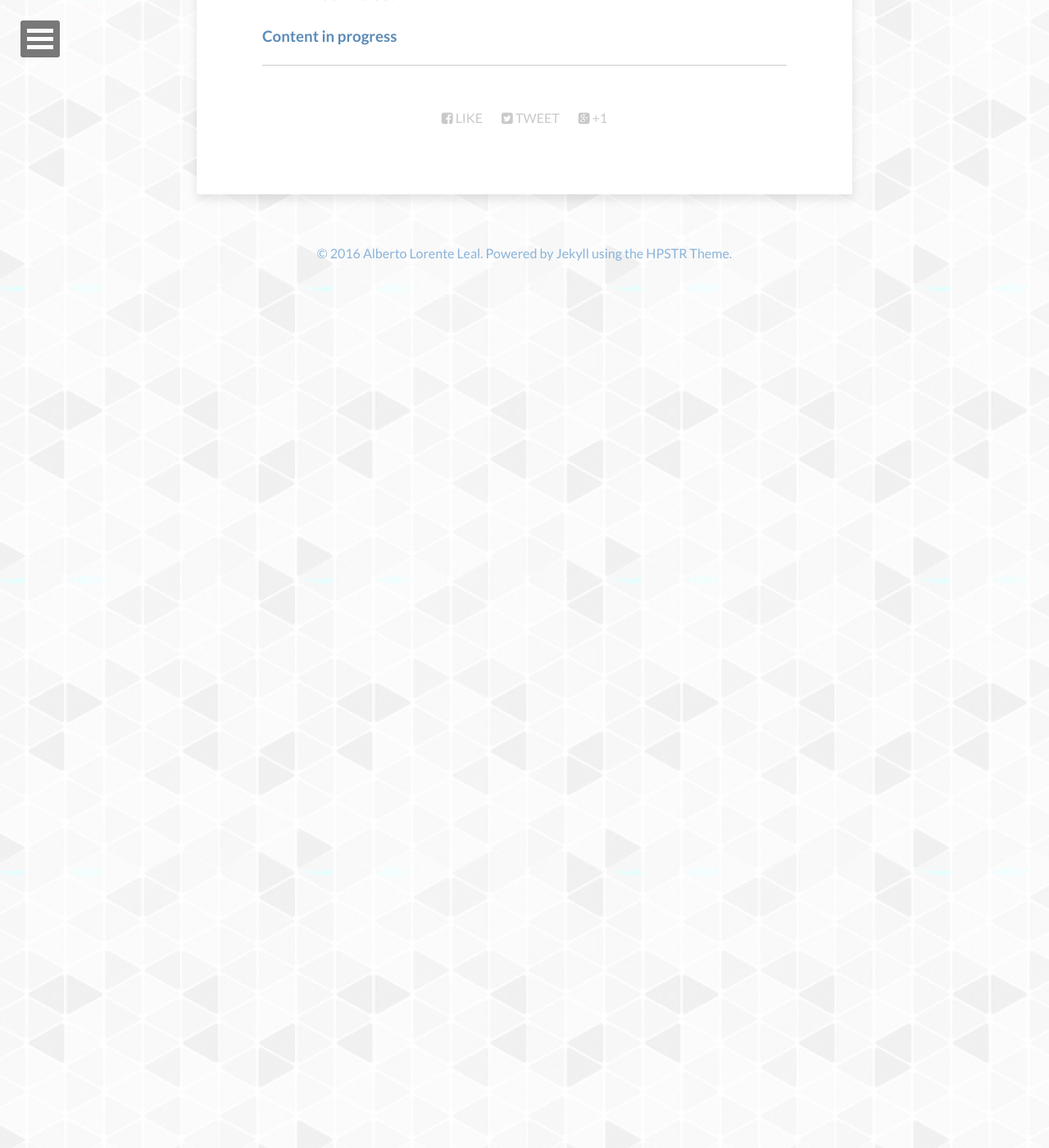
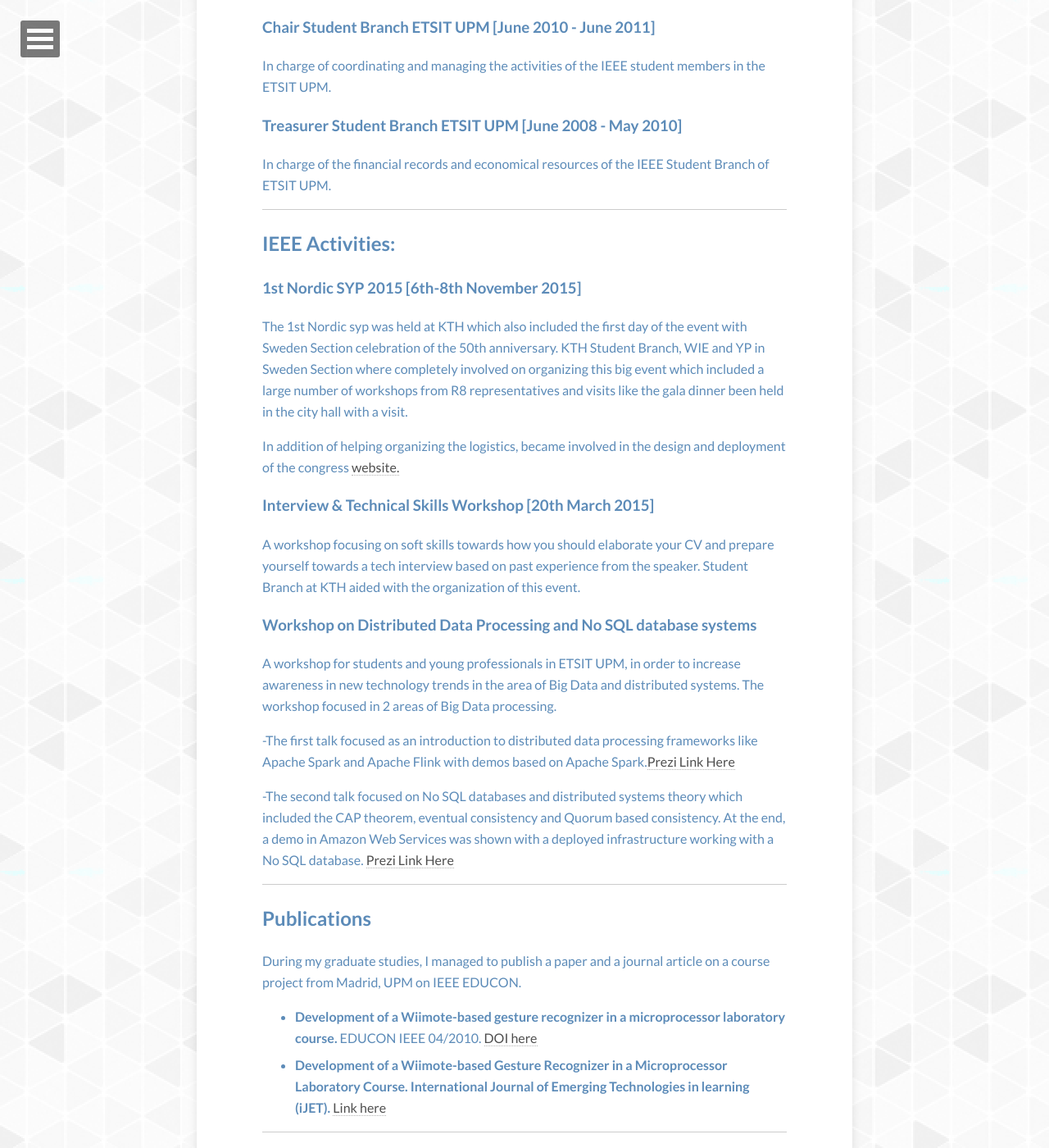
Before and after one commit to alorlea/alorlea.github.io, a Jekyll site: the page built from ieee/index.md, in a window 1280 px wide and 1400 px high, scrolled down 1458 px. Shown: the whole window at 82% size. Built offline with Jekyll 4.4.1, drawn with Linux system fonts in a browser that asks for light colours; nearby versions of some CDN libraries; some of the changed text lies outside the part shown.

Commit message:
updated ieee material, updated other places on the site

```diff
--- a/ieee/index.md
+++ b/ieee/index.md
@@ -35,15 +35,65 @@ Young Professionals.
 
 ### Judge IEEExtreme 9.0                                                                       [January 2015 - Present]
 
+Serve as volunteer in the IEEExtreme 9.0 judge team, contributing with 2 programming problems for this edition of the
+competition.
+
 ### Judge IEEExtreme and Quality Assurance 8.0                                              [June 2014 - December 2014]
+
+Served as a volunteer within the judges and quality assurance group that designed and reviewed competition questions
+for the IEEEXtreme 8.0 programming competition that hosted 6,000 participant.
 
 ### Chair Student Branch ETSIT UPM                                                              [June 2010 - June 2011]
 
+In charge of coordinating and managing the activities of the IEEE student members in the ETSIT UPM.
+
 ### Treasurer Student Branch ETSIT UPM                                                          [June 2008 - May 2010]
+
+In charge of the financial records and economical resources of the IEEE Student Branch of ETSIT UPM.
+
 ---
 
 ## IEEE Activities:
 
-### Content in progress
+### 1st Nordic SYP 2015                                                                         [6th-8th November 2015]
+
+The 1st Nordic syp was held at KTH which also included the first day of the event with Sweden Section celebration of the
+ 50th anniversary. KTH Student Branch, WIE and YP in Sweden Section where completely involved on organizing this big
+ event which included a large number of workshops from R8 representatives and visits like the gala dinner been held
+ in the city hall with a visit.
+
+ In addition of helping organizing the logistics, became involved in the design and deployment of the congress
+ [website.](http://alorlea.github.io/NordicSYP/)
+
+### Interview & Technical Skills Workshop                                                           [20th March 2015]
+
+A workshop focusing on soft skills towards how you should elaborate your CV and prepare yourself towards a tech
+interview based on past experience from the speaker. Student Branch at KTH aided with the organization of this event.
+
+### Workshop on Distributed Data Processing and No SQL database systems
+
+A workshop for students and young professionals in ETSIT UPM, in order to increase awareness in new technology trends
+in the area of Big Data and distributed systems. The workshop focused in 2 areas of Big Data processing.
+
+-The first talk focused as an introduction to distributed data processing frameworks like Apache Spark and Apache Flink
+with demos based on Apache Spark.[Prezi Link Here](http://prezi.com/yhq_6l_cby39/?utm_campaign=share&utm_medium=copy&rc=ex0share)
+
+-The second talk focused on No SQL databases and distributed systems theory which included the CAP theorem,
+eventual consistency and Quorum based consistency. At the end, a demo in Amazon Web Services was shown with a deployed
+infrastructure working with a No SQL database. [Prezi Link Here](http://prezi.com/yhq_6l_cby39/?utm_campaign=share&utm_medium=copy&rc=ex0share)
 
 ---
+
+## Publications
+
+<p> During my graduate studies, I managed to publish a paper and a journal article on a course project from Madrid,
+UPM on IEEE EDUCON.
+</p>
+
+- **Development of a Wiimote-based gesture recognizer in a microprocessor laboratory course.** EDUCON IEEE 04/2010.
+ [DOI here](http://dx.doi.org/10.1109/EDUCON.2010.5492543)
+- **Development of a Wiimote-based Gesture Recognizer in a Microprocessor Laboratory Course. International Journal of
+ Emerging Technologies in learning (iJET).**
+ [Link here](http://online-journals.org/i-jet/article/view/1521)
+
+---
```
Also changed, not shown: other parts of ieee/index.md (+1 -1 lines), curriculum-vitae/index.md (+16 -25 lines), favicon.ico, 2 other files.
